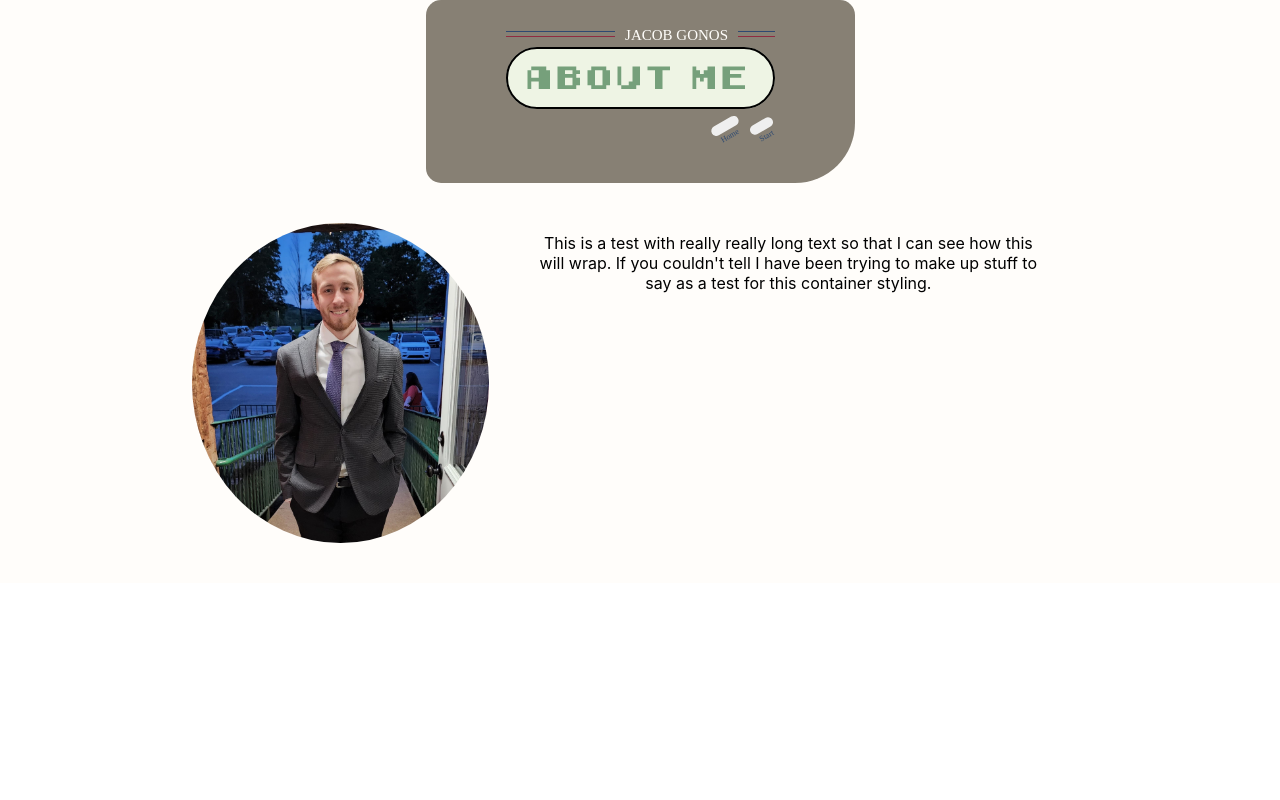
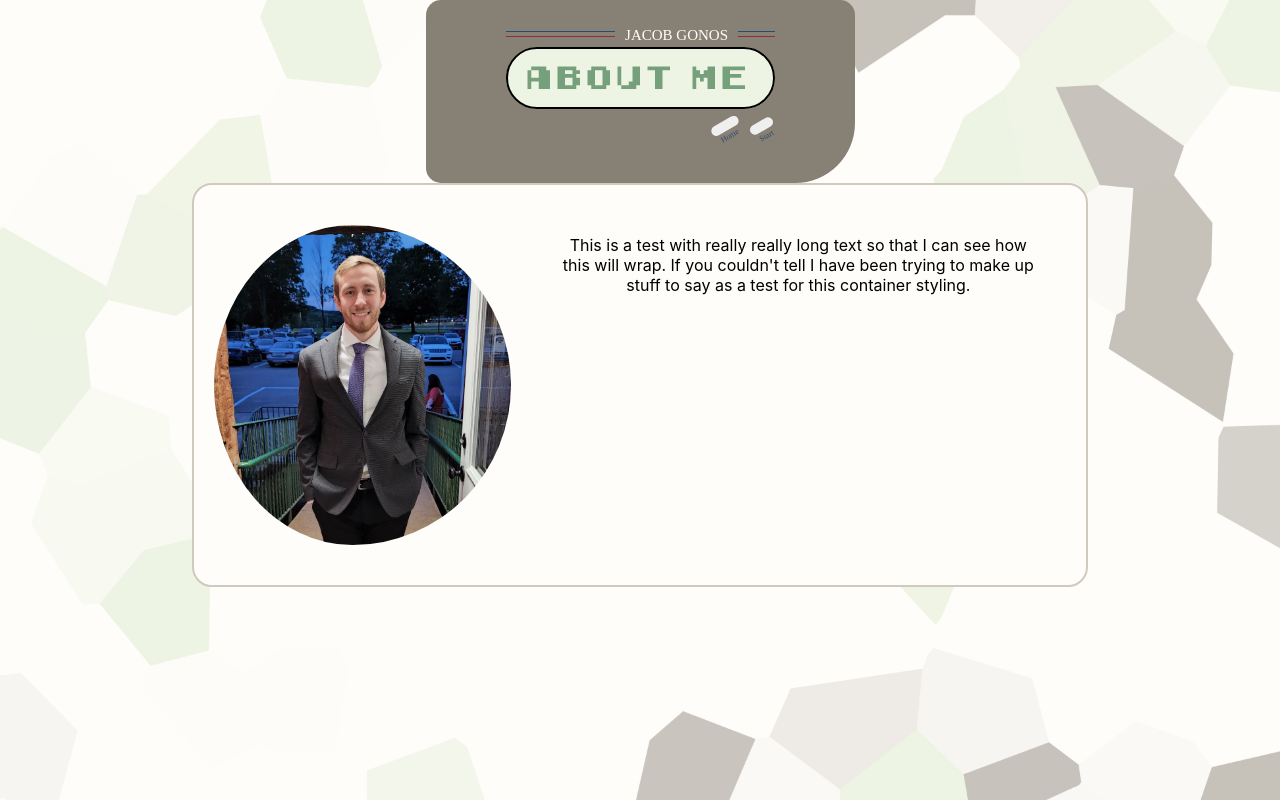
Before and after one commit to JAG240/Portfolio, a React (Create React App) app: page /about in a window 1280 px wide. Built offline with nearby package versions, Linux system fonts and the light colour scheme; a web font is replaced by a local one.

Commit message:
Styling for New Navigation
I could not go to sleep without adding some styling to the new navigation and making the site look more impressive. New background, stretched page to fit screen, put background on elements in the page. I think it's looking sharp.

```diff
--- a/src/App.css
+++ b/src/App.css
@@ -7,17 +7,22 @@
     src: url(SuperRetro.ttf);
 }
 
-.root {
-    background: #FFFDFA;
+html, body, root {
+    height: 100%;
+    background-image: url('background.jpg');
+    background-repeat: no-repeat;
+    background-size: cover;
 }
 
 .App {
-    background: #FFFDFA;
+    background-image: url('background.jpg');
+    background-size: cover;
     color: white;
     display: flex;
     flex-direction: row;
     align-content: center;
     justify-content: center;
+    height: 100%;
 }
 
 .GameCanvas {
@@ -96,6 +101,7 @@
 }
 
 .game-container {
+    background: #FFFDFA;
     display: flex;
     flex-direction: column;
     align-content: center;
@@ -440,8 +446,11 @@
     max-width: 70%;
 }
 
-.about-content-container{
-    display:flex;
+.about-content-container {
+    background: #FFFDFA;
+    border-radius: 20px;
+    border: 2px solid #D0CABE;
+    display: flex;
     flex-direction: row;
     align-content: center;
     justify-content: center;
@@ -452,10 +461,9 @@
     width: auto;
     max-height:320px;
     max-width:350px;
-    margin-right: auto;
-    margin-left: auto;
     padding-top: 40px;
     padding-bottom: 40px;
+    padding-left: 20px;
     border-radius: 50%;
 }
 
@@ -484,6 +492,9 @@
 }
 
 .projects-select-container {
+    background: #FFFDFA;
+    border-radius: 20px;
+    border: 2px solid #D0CABE;
     display: grid;
     grid-template-columns: auto auto auto;
     align-content: center;
@@ -522,38 +533,29 @@
     }
 
 .project-body-container {
+    background: #FFFDFA;
+    border-radius: 20px;
+    border: 2px solid #D0CABE;
     display: flex;
     flex-direction: column;
-    padding-left: 80px;
-    padding-right: 80px;
-    padding-top: 37px;
-    padding-bottom: 60px;
-    background: #878074;
-    border-radius: 15px 15px 60px 15px;
-}
-
-.project-body-text {
-    font-family: gameboy;
-    color: #76A07B;
-}
-
-.project-body-border {
-    display: flex;
-    flex-direction: column;
-    background: #EEF4E4;
-    border: 2px solid #000000;
-    border-radius: 35px;
+    min-width: 70%;
+    align-content: center;
+    justify-content: center;
+    white-space: nowrap;
     padding: 30px;
-    min-width: 100vh;
 }
 
 .navigation-panel-container {
+    background: #FFFDFA;
+    border-radius: 20px;
+    border: 2px solid #D0CABE;
     display: flex;
     flex-direction: row;
     align-content: center;
     justify-content: center;
     position: absolute;
     bottom: 0px;
+    padding: 20px;
 }
 
 .nav-project-container{
--- a/src/ProjectBody.js
+++ b/src/ProjectBody.js
@@ -36,7 +36,7 @@ function ProjectBody() {
     return (
         <div className="projects-container">
             <PageTitle title={project.name} />
-            <div>
+            <div className="project-body-container">
                 <span style={{ color: '#000000' }}>{project.summary}</span>
             </div>
             <div className="navigation-panel-container">
```
Also changed, not shown: src/background.jpg (added), src/background_old.jpg (added).
